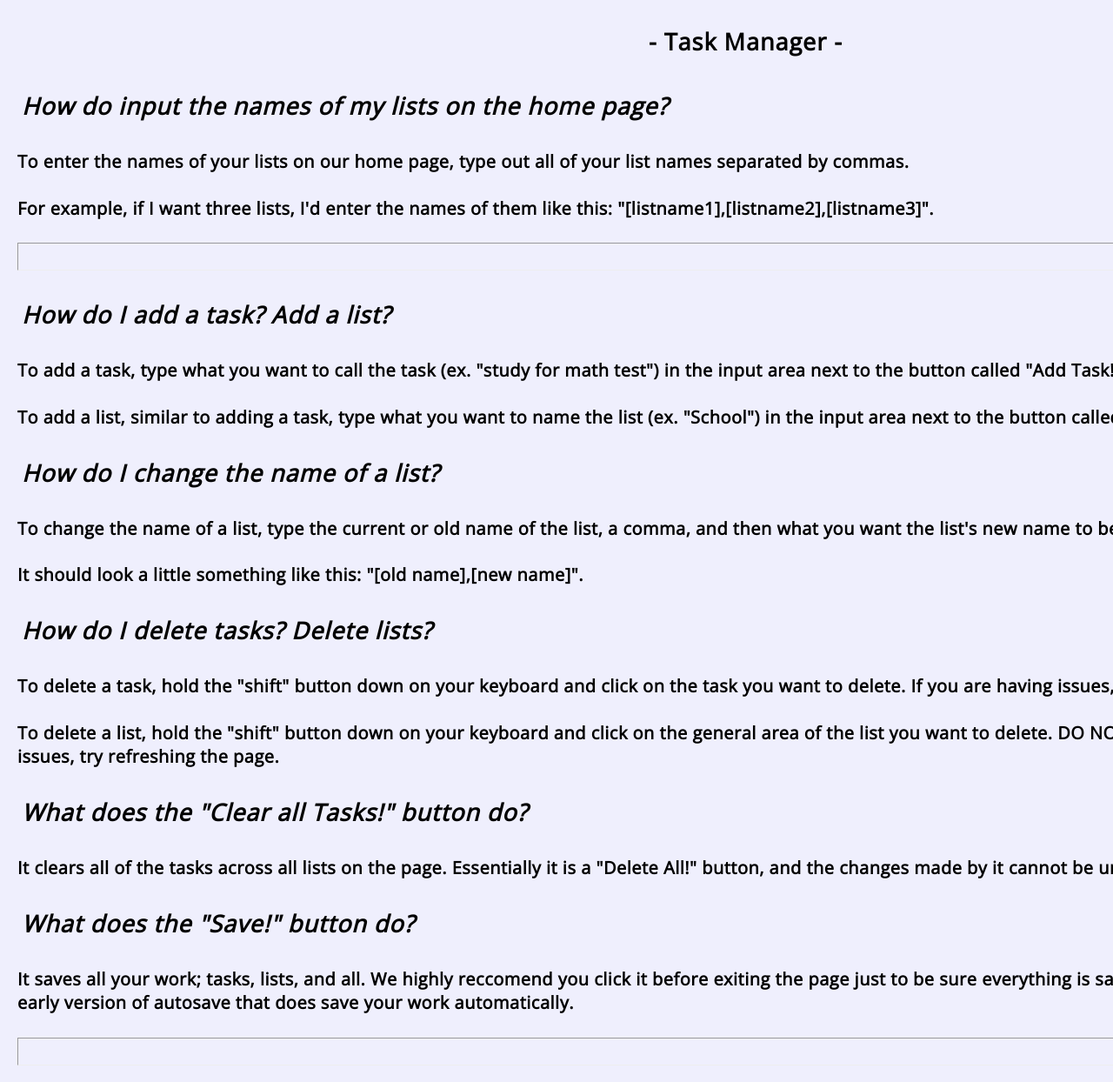
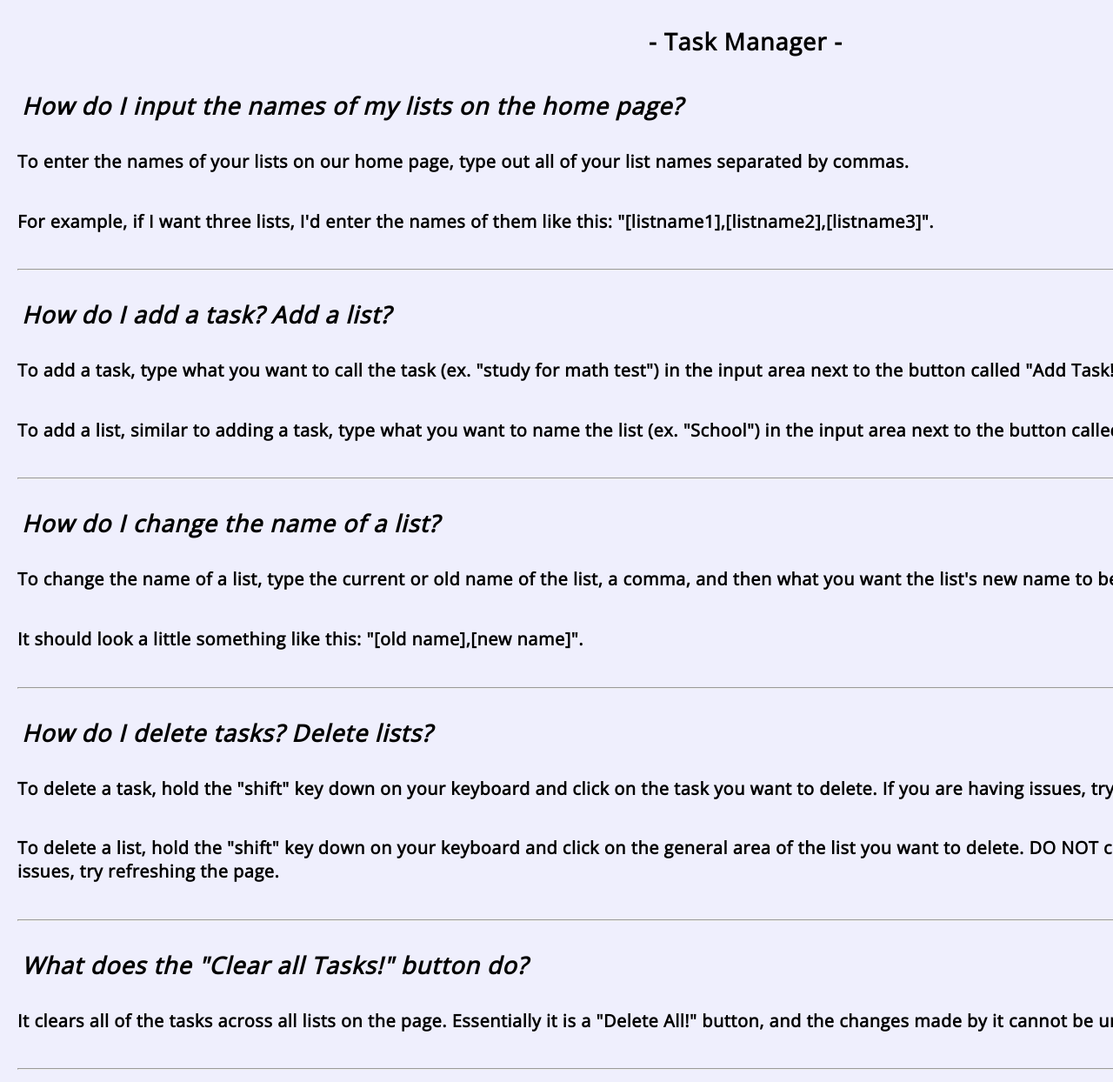
Before and after one commit to ashjoh25/Final-Project, a website: page help.html in a window 1280 px wide. Shown: the part 628-1872 px from the top of the page at 87% size. Drawn offline with nearby package versions, Linux system fonts and the light colour scheme.

Commit message:
finished help page, added background color to main

```diff
--- a/help.html
+++ b/help.html
@@ -21,7 +21,7 @@
     <h2>- Task Manager -</h2>
 
     <div>
-        <h3>How do input the names of my lists on the home page?</h3>
+        <h3>How do I input the names of my lists on the home page?</h3>
         <h4>To enter the names of your lists on our home page, type out all of your list names separated by commas.</h4>
         <h4>For example, if I want three lists, I'd enter the names of them like this: "[listname1],[listname2],[listname3]".</h4>
     </div>
@@ -34,22 +34,30 @@
         <h4>To add a list, similar to adding a task, type what you want to name the list (ex. "School") in the input area next to the button called "Add List!". Then, click the button!</h4>
     </div>
 
+    <hr>
+
     <div>
         <h3>How do I change the name of a list?</h3>
         <h4>To change the name of a list, type the current or old name of the list, a comma, and then what you want the list's new name to be.</h4>
         <h4>It should look a little something like this: "[old name],[new name]".</h4>
     </div>
 
+    <hr>
+
     <div>
         <h3>How do I delete tasks? Delete lists?</h3>
-        <h4>To delete a task, hold the "shift" button down on your keyboard and click on the task you want to delete. If you are having issues, try refreshing the page.</h4>
-        <h4>To delete a list, hold the "shift" button down on your keyboard and click on the general area of the list you want to delete. DO NOT click the list's name. If you are having issues, try refreshing the page.</h4>
+        <h4>To delete a task, hold the "shift" key down on your keyboard and click on the task you want to delete. If you are having issues, try refreshing the page.</h4>
+        <h4>To delete a list, hold the "shift" key down on your keyboard and click on the general area of the list you want to delete. DO NOT click the list's name. If you are having issues, try refreshing the page.</h4>
     </div>
+
+    <hr>
 
     <div>
         <h3>What does the "Clear all Tasks!" button do?</h3>
         <h4>It clears all of the tasks across all lists on the page. Essentially it is a "Delete All!" button, and the changes made by it cannot be undone.</h4>
     </div>
+
+    <hr>
 
     <div>
         <h3>What does the "Save!" button do?</h3>
--- a/main_event_handlers.js
+++ b/main_event_handlers.js
@@ -154,4 +154,4 @@ function drop(event) {
 // "autosave" --> every 500 millseconds, updateLocal() is called to save in local storage the current version of the page + its data
 setInterval(function () {
     taskObject.updateLocal();
-}, 500);
+}, 150);
--- a/main_event_handlers.ts
+++ b/main_event_handlers.ts
@@ -167,4 +167,4 @@ function drop(event : DragEvent) {
 // "autosave" --> every 500 millseconds, updateLocal() is called to save in local storage the current version of the page + its data
 setInterval(function() {
     taskObject.updateLocal();
-}, 500);
+}, 150);
--- a/styles/help.css
+++ b/styles/help.css
@@ -23,10 +23,7 @@ h3 {
 h4 {
     font-size: 20px;
     letter-spacing: 0.5px;
-}
-
-hr {
-    padding: 15px;
+    padding-bottom: 15px;
 }
 
 img {
--- a/styles/task_manager_style.css
+++ b/styles/task_manager_style.css
@@ -60,6 +60,7 @@ h4 {
     gap: auto;
     padding-top: 35px;
     padding-bottom: 35px;
+    background-color: #e6e6ff;
 }
 
 .taskLabel {
```
